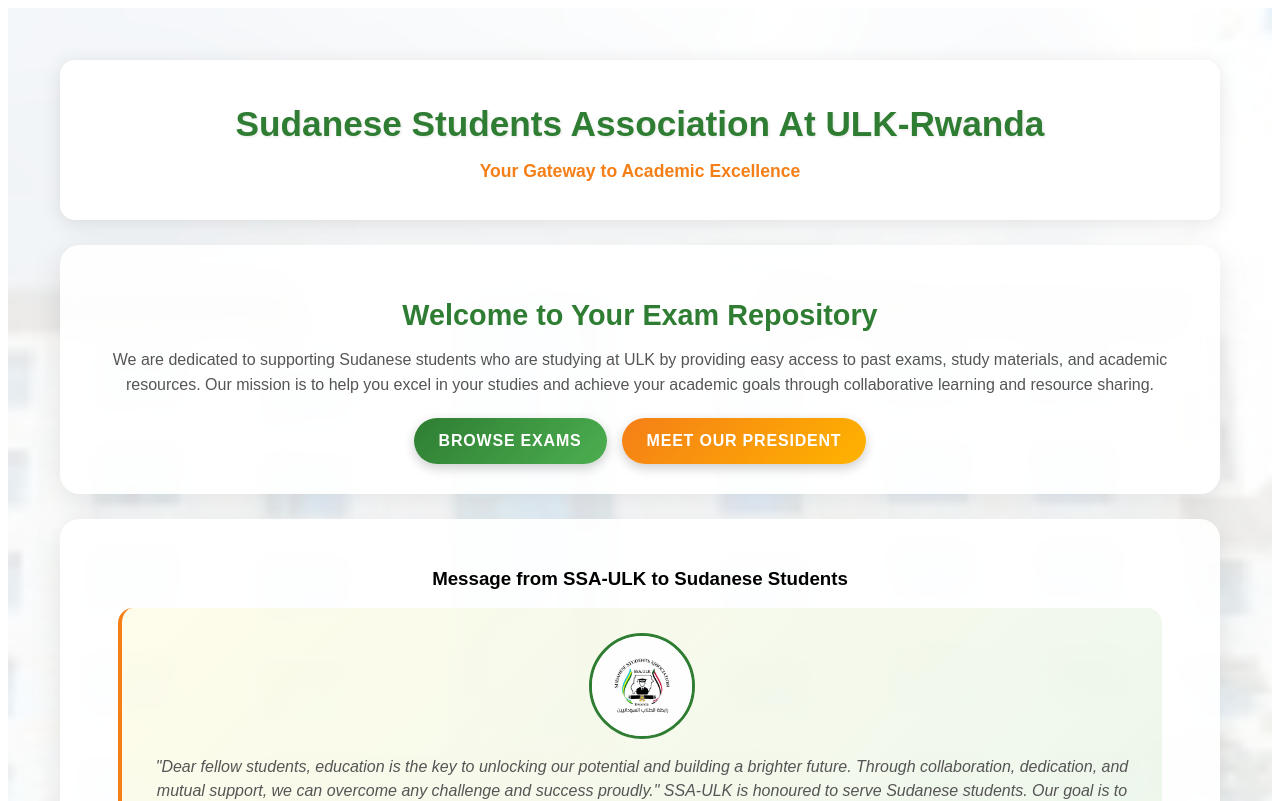
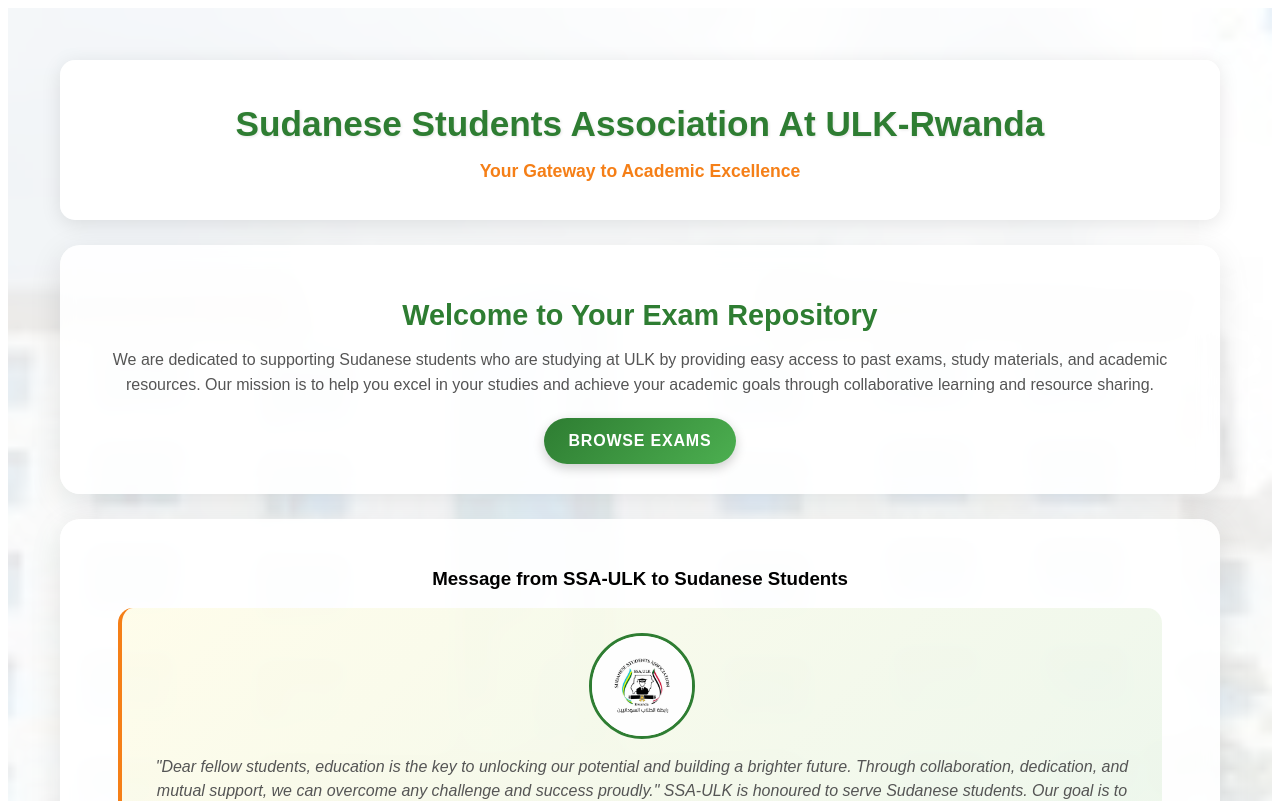
Before and after one commit to Sajed1230/Ulk-Studnet-front-end, a React (Vite) app: page /#/ in a window 1280 px wide. Shown: the top 801 px of the page. Built offline with nearby package versions, Linux system fonts and the light colour scheme.

Commit message:
Updated backend with daily progress tracking and API improvemeddntsddss

```diff
--- a/src/Pages/Home.jsx
+++ b/src/Pages/Home.jsx
@@ -294,13 +294,11 @@
             <Button to="/trackmajor" variant="primary">
               Browse Exams
             </Button>
-            <Button to="#president" variant="secondary">
-              Meet Our President
-            </Button>
+
           </CtaButtons>
         </HeroSection>
 
-        <PresidentSection id="president" variants={fadeUp}>
+        <PresidentSection id="#president" variants={fadeUp}>
           <h3>Message from SSA-ULK to Sudanese Students</h3>
           <PresidentCard>
             <PresidentPhoto src="sudancelogo.jpeg" alt="President" />
```
